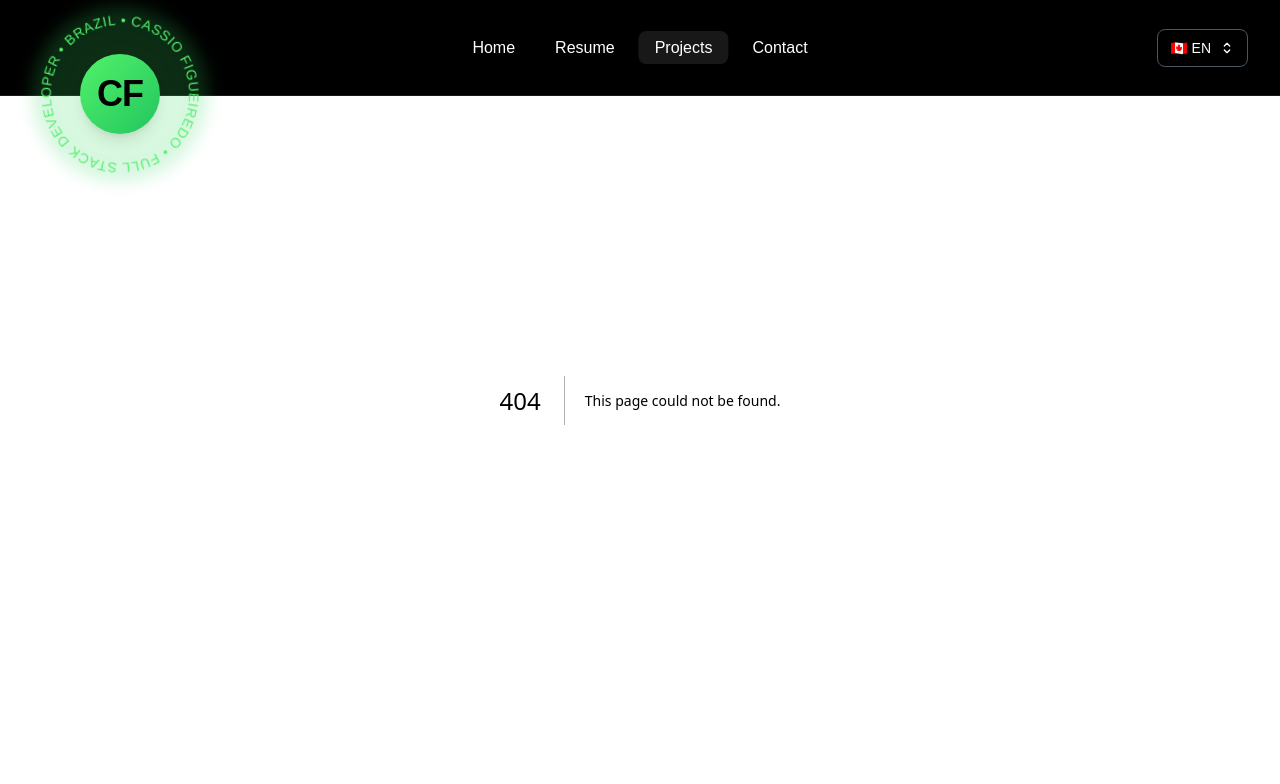
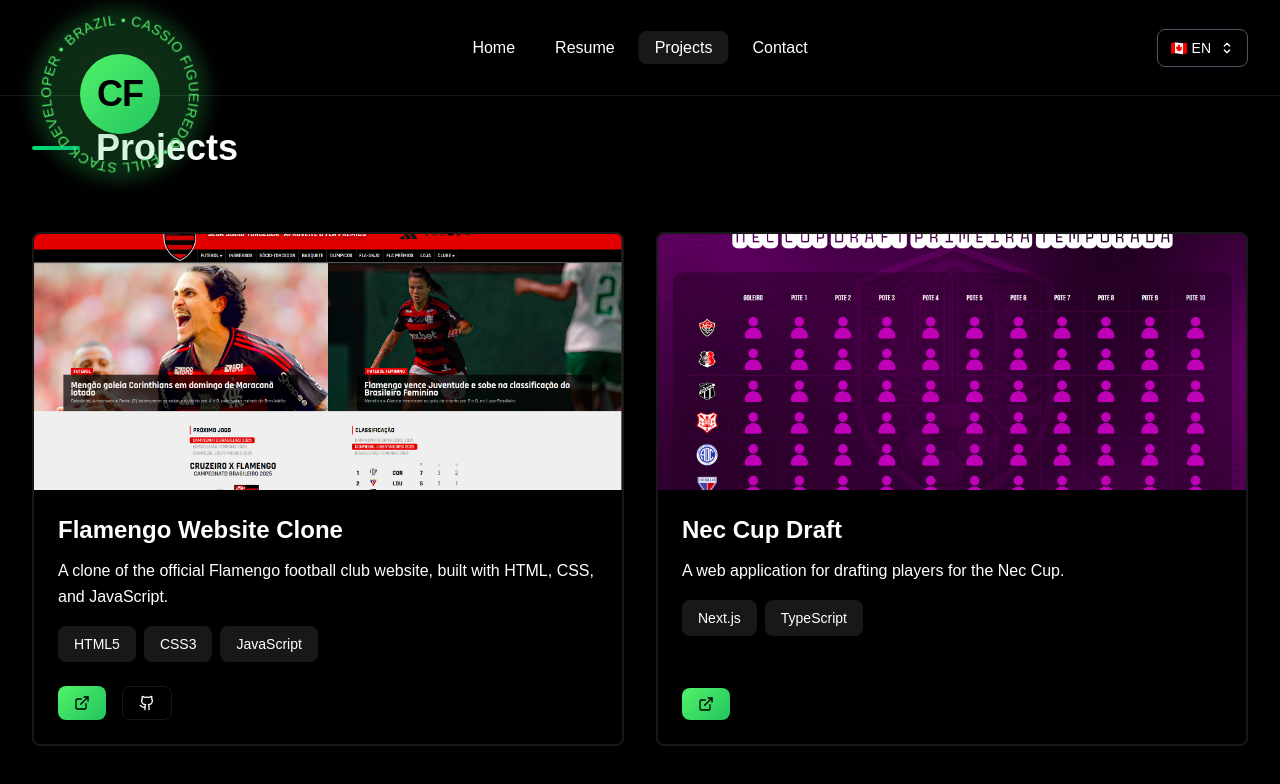
Before and after one commit to CassioFig/portfolio, a Next.js app: page /projects in a window 1280 px wide. Before the commit this address had no page. Shown: the top 784 px of the page. Built offline with nearby package versions, Linux system fonts and the light colour scheme.

Commit message:
feat: Add the projects page

```diff
--- /dev/null
+++ b/src/app/projects/page.tsx
@@ -0,0 +1,83 @@
+'use client';
+
+import Image from 'next/image';
+import { ExternalLink, Github } from 'lucide-react';
+import { useLocale } from '@/contexts/locale-context';
+
+export default function Projects() {
+  const { t } = useLocale();
+
+  return (
+    <main className="bg-black min-h-screen">
+      <section className="max-w-7xl w-full mx-auto pb-16 pt-32 px-8">
+        <div className="mb-16">
+          <div className="flex items-center mb-8">
+            <div className="w-12 h-1 bg-gradient-to-r from-green-400 to-emerald-500 mr-4 rounded-full"></div>
+            <h1 className="text-4xl font-bold text-white">{t.pages.projects.sections.projects.title}</h1>
+          </div>
+        </div>
+
+        <div className="grid grid-cols-1 lg:grid-cols-2 gap-8">
+          {t.pages.projects.sections.projects.data.map((project, index) => (
+            <div
+              key={project.name}
+              className="group border-dark border-2 rounded-lg overflow-hidden hover:border-green-400/50 transition-all duration-500 hover:shadow-2xl hover:shadow-green-400/10 bg-black flex flex-col h-full"
+            >
+              <div className="relative overflow-hidden">
+                <Image
+                  src={require(`../../assets/images/${project.image}`)}
+                  alt={project.name}
+                  className="w-full h-64 object-cover transition-transform duration-500 group-hover:scale-105"
+                />
+                <div className="absolute inset-0 bg-gradient-to-t from-black/60 via-transparent to-transparent opacity-0 group-hover:opacity-100 transition-opacity duration-300"></div>
+              </div>
+
+              <div className="p-6 flex flex-col flex-1">
+                <h3 className="text-2xl font-bold text-white mb-3 group-hover:text-green-400 transition-colors duration-300">
+                  {project.name}
+                </h3>
+
+                <p className="text-white mb-4 leading-relaxed">
+                  {project.description}
+                </p>
+
+                <div className="flex flex-wrap gap-2 mb-6">
+                  {project.technologies.map((tech: string) => (
+                    <span
+                      key={tech}
+                      className="bg-dark px-4 py-2 rounded-lg text-white text-sm hover:bg-green-400/10 hover:text-green-400 transition-colors duration-300"
+                    >
+                      {tech}
+                    </span>
+                  ))}
+                </div>
+
+                <div className="flex gap-4 mt-auto">
+                  <a
+                    href={project.link}
+                    target="_blank"
+                    rel="noopener noreferrer"
+                    className="flex items-center gap-2 px-4 py-2 bg-gradient-green text-black font-medium rounded-lg hover:scale-105 transition-all duration-300 hover:shadow-lg hover:shadow-green-400/25"
+                  >
+                    <ExternalLink size={16} />
+                  </a>
+
+                  {project.repositoryLink && (
+                    <a
+                      href={project.repositoryLink}
+                      target="_blank"
+                      rel="noopener noreferrer"
+                      className="flex items-center gap-2 px-4 py-2 border border-dark text-white rounded-lg hover:border-green-400 hover:text-green-400 transition-all duration-300 hover:scale-105"
+                    >
+                      <Github size={16} />
+                    </a>
+                  )}
+                </div>
+              </div>
+            </div>
+          ))}
+        </div>
+      </section>
+    </main>
+  );
+}
--- a/src/locales/en.ts
+++ b/src/locales/en.ts
@@ -100,6 +100,31 @@
 					]
 				}
 			}
+		},
+		projects: {
+			sections: {
+				projects: {
+					title: "Projects",
+					data: [
+						{
+							image: "flamengo-project.png",
+							name: "Flamengo Website Clone",
+							description: "A clone of the official Flamengo football club website, built with HTML, CSS, and JavaScript.",
+							link: "https://flamengo-clone.netlify.app/",
+							repositoryLink: "https://github.com/CassioFig/flamengo-webpage",
+							technologies: ["HTML5", "CSS3", "JavaScript"]
+						},
+						{
+							image: "nec-project.png",
+							name: "Nec Cup Draft",
+							description: "A web application for drafting players for the Nec Cup.",
+							link: "https://nec-cup-draft.netlify.app/",
+							repositoryLink: "",
+							technologies: ["Next.js", "TypeScript"]
+						}
+					]
+				}
+			}
 		}
 	}
 } as const
--- a/src/locales/pt.ts
+++ b/src/locales/pt.ts
@@ -103,6 +103,31 @@
 					]
 				}
 			}
+		},
+		projects: {
+			sections: {
+				projects: {
+					title: "Projects",
+					data: [
+						{
+							image: "flamengo-project.png",
+							name: "Flamengo Website Clone",
+							description: "A clone of the official Flamengo football club website, built with HTML, CSS, and JavaScript.",
+							link: "https://flamengo-clone.netlify.app/",
+							repositoryLink: "https://github.com/CassioFig/flamengo-webpage",
+							technologies: ["HTML5", "CSS3", "JavaScript"]
+						},
+						{
+							image: "nec-project.png",
+							name: "Nec Cup Draft",
+							description: "A web application for drafting players for the Nec Cup.",
+							link: "https://nec-cup-draft.netlify.app/",
+							repositoryLink: "",
+							technologies: ["Next.js", "TypeScript"]
+						}
+					]
+				}
+			}
 		}
 	}
 } as const
```
Also changed, not shown: src/assets/images/flamengo-project.png (added), src/assets/images/nec-project.png (added).
